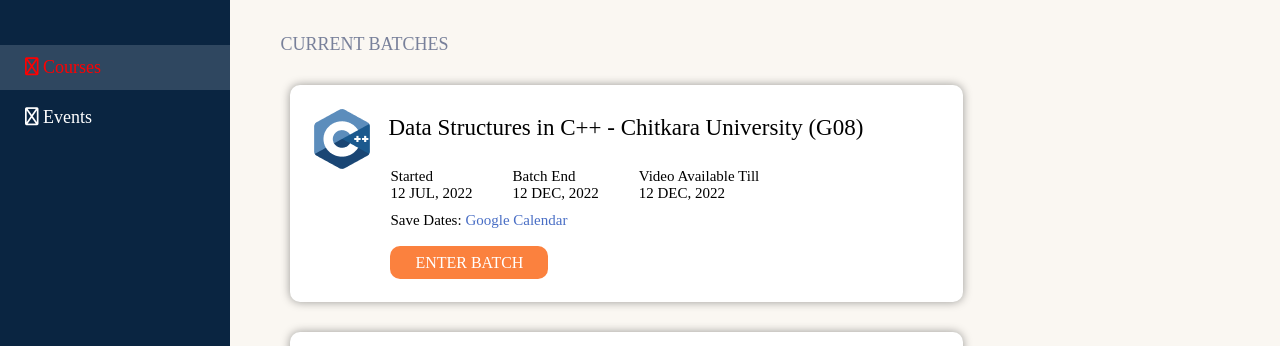
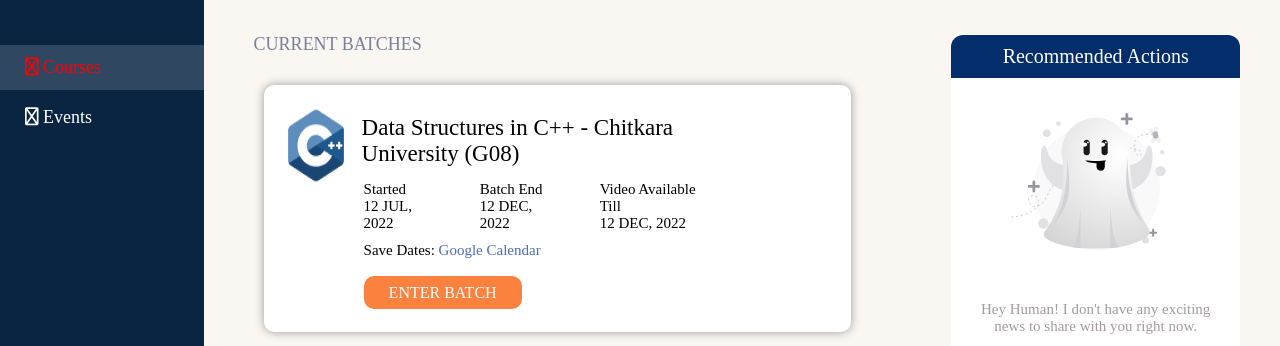
Before and after one commit to heyaadarsh/Coding-Ninjas-Classroom-Page-Clone, a plain HTML site: page index.html in a window 1280 px wide. Shown: the part 120-466 px from the top of the page. Drawn offline with Linux system fonts and the light colour scheme.

Commit message:
3rd Release | Added Right Sidebar

```diff
--- a/CSS/style.css
+++ b/CSS/style.css
@@ -128,3 +128,35 @@ li{
     color: white;
     font-weight: 400;
 }
+.fixed-sidebar{
+    background-color: white;
+    height: 350px;
+    margin-left: 100px;
+    margin-right: 40px;
+    width: 270px;
+    margin-top: 50px;
+    padding: 15px 25px 15px 25px;
+    border-radius: 12px;
+    /* position:fixed; */
+}
+.fixed-sidebar>h2{
+    text-align: center;
+    background-color: #032D6B;
+    color: white;
+    font-weight: 500;
+    font-size: 20px;
+    margin-top: -14px;
+    margin-left: -25px;
+    margin-right: -25px;
+    border-radius: 12px 12px 0 0;
+    padding: 10px;
+}
+.fixed-sidebar>div{
+    text-align: center;
+}
+.fixed-sidebar>h4{
+    color: #A49BA0;
+    font-size: 15px;
+    font-weight: 500;
+    text-align: center;
+}
--- a/index.html
+++ b/index.html
@@ -87,6 +87,11 @@
             </div>
 
         </div>
+        <div class="fixed-sidebar">
+            <h2>Recommended Actions</h2>
+            <div><img src="media/group-4576-15987.svg" alt=""></div>
+            <h4>Hey Human! I don't have any exciting news to share with you right now.</h4>
+        </div>
     </div>
 
 </body>
```
Also changed, not shown: media/group-4576-15987.svg (added).
